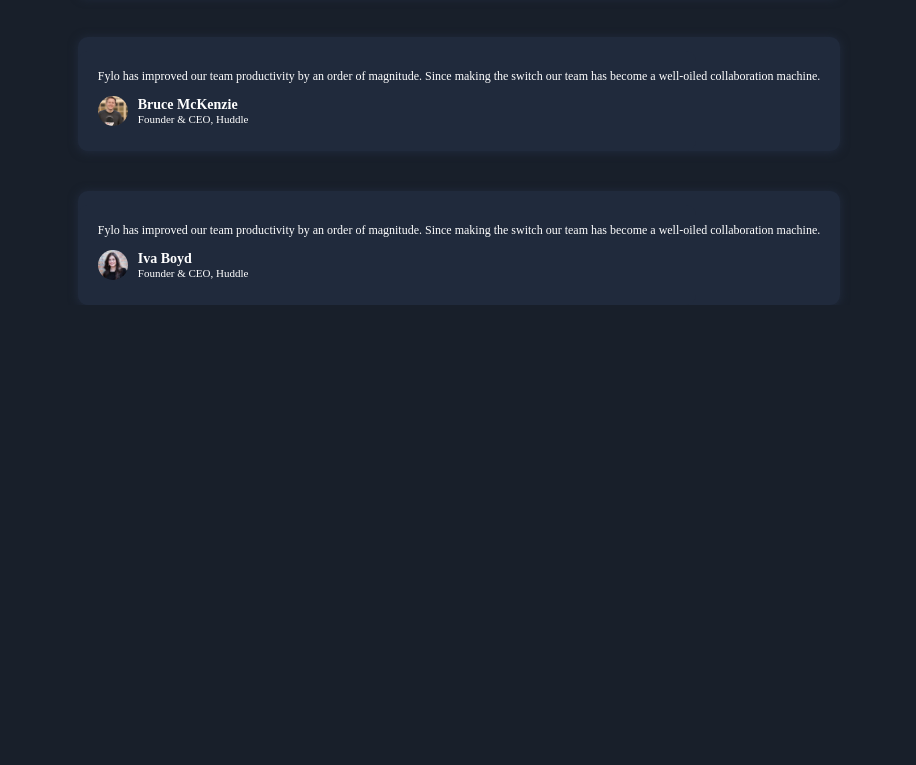
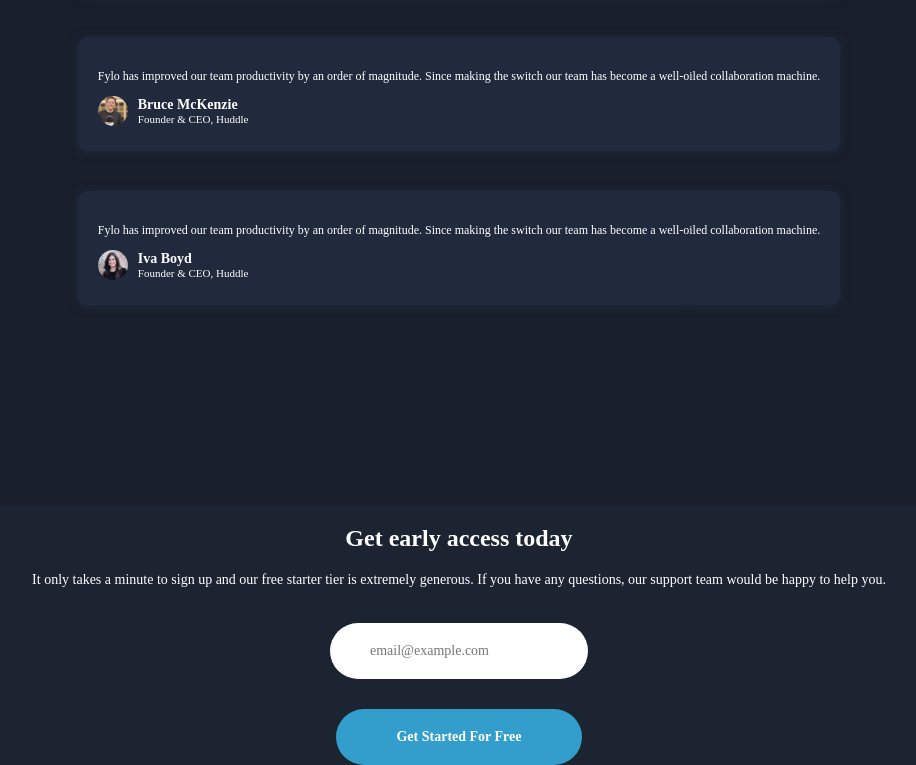
Before and after one commit to noneofurbuzz/fylo-landing-page, a plain HTML site: page index.html in a window 1280 px wide. Shown: the part 3033-3798 px from the top of the page, without its empty margins (181-1097 px from the left). Before the commit the page ends 3338 px from the top, so only its background shows below. Drawn offline with Linux system fonts and the light colour scheme; a web font is replaced by a local one.

Commit message:
Add call to action

```diff
--- a/index.html
+++ b/index.html
@@ -98,5 +98,15 @@
                         </div>
                     </div>
             </section>
+            <section class="early-access">
+                <div class="input">
+                    <h1>Get early access today</h1>
+                   <p>It only takes a minute to sign up and our free starter tier is extremely generous. If you have any questions, our support team would be happy to help you.</p>
+                </div>
+                <div class="action">
+                    <input type="email" class="email" placeholder="email@example.com">
+                    <input type="button" class="start" value="Get Started For Free">
+                </div>
+            </section>
         </main>
     </body>
--- a/style.css
+++ b/style.css
@@ -203,6 +203,7 @@ nav ul li a:active{
     padding: 0 20px;
     font-family: opensans;
     color: hsl(0, 0%, 100%);
+    margin-bottom: 200px;
 }
 .profile1{
     margin-bottom: 40px;
@@ -274,3 +275,74 @@ nav ul li a:active{
     align-items: center;
     margin-top: -45px;
 }
+.early-access{
+    color: hsl(0, 0%, 100%);
+    display: flex;
+    padding: 0 20px;
+    flex-direction: column;
+    justify-content: center;
+    align-items:center;
+    background-color: hsl(217, 28%, 15%);
+    border-radius: 10px;
+    max-width: 80%;
+    margin: auto;
+}
+.input{
+    padding: 0 10px;
+    margin: 0;
+}
+.early-access h1{
+    font-family: railway;
+    text-align: center;
+    max-width: 100%;
+}
+.early-access p{
+    font-family: opensans;
+    font-weight: 400;
+    text-align: center;
+    font-size: 14px;
+    margin-top: 0;
+    margin-bottom: 35px;
+    max-width: 100%;
+}
+.email{
+    background-color: hsl(0, 0%, 100%);
+    border-radius: 30px;
+    padding: 20px 40px;
+    max-width: 100%;
+    height: auto;
+    margin: auto;
+    border: none;
+    font-family: railway;
+    font-size: 14px;
+    text-align: start;
+    font-weight: 400;
+    margin-bottom:30px ;
+}
+.email::placeholder{
+    font-size: 14px;
+    font-family: railway;
+    font-weight: 400;
+
+}
+.start{
+    background-color: hsl(198, 60%, 50%);
+    border-radius: 30px;
+    padding: 20px 60px;
+    max-width: 100%;
+    border: none;
+    font-family: railway;
+    font-size: 14px;
+    color: hsl(0, 0%, 100%);
+    font-weight: 700;
+    font-family: railway;
+    height: auto;
+    margin: auto;
+}
+.action{
+    display: flex;
+    flex-direction: column;
+    justify-content: center;
+    align-items: center;
+
+}
```
